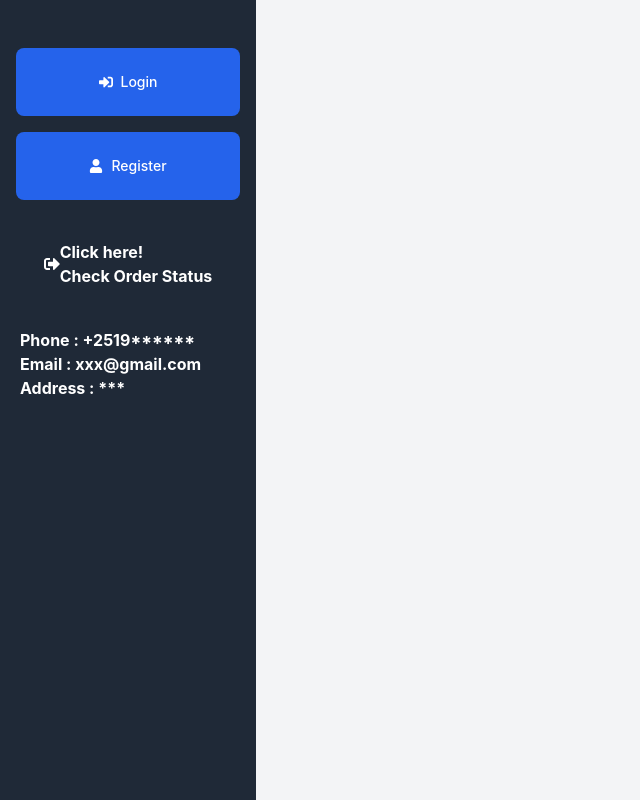
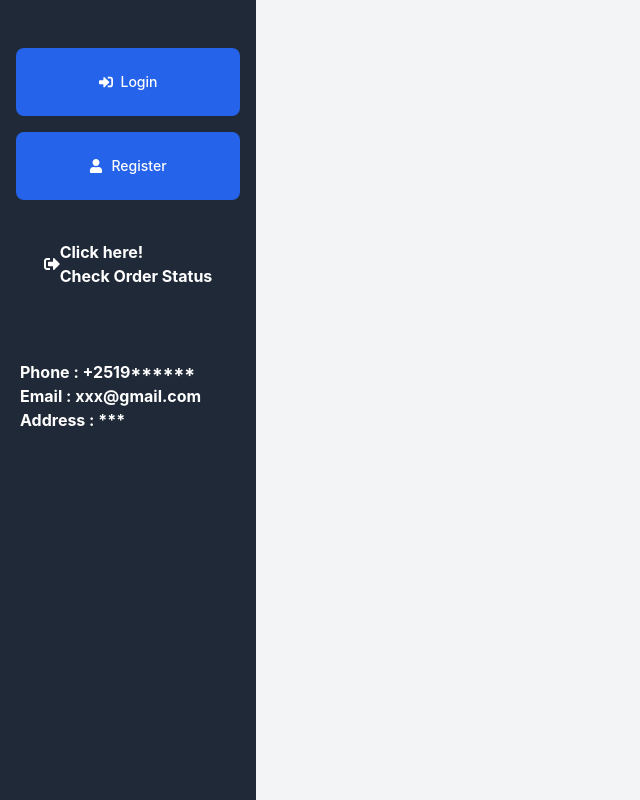
Before and after one commit to zelalemng/frontend, a React (Create React App) app: page / in a window 1280 px wide. Shown: the whole page, without its empty margins (0-640 px from the left). Built offline with nearby package versions, Linux system fonts and the light colour scheme.

Commit message:
Update Sidebar.jsx

```diff
--- a/src/components/Sidebar.jsx
+++ b/src/components/Sidebar.jsx
@@ -221,7 +221,7 @@ const Sidebar = () => {
             <Link className="flex items-center py-6 hover:bg-green-500 justify-center rounded-lg " to="/customerpage">
               <FaSignOutAlt /><span className='font-bold'>Click here! <br />Check Order Status</span>
           </Link>
-          <div className='text-white px-1'>
+          <div className='text-white py-8 px-1'>
             <span className='font-bold py-3 '>Phone : +2519******</span>
             <br />
             <span className='font-bold py-3'>Email : xxx@gmail.com</span>
```
